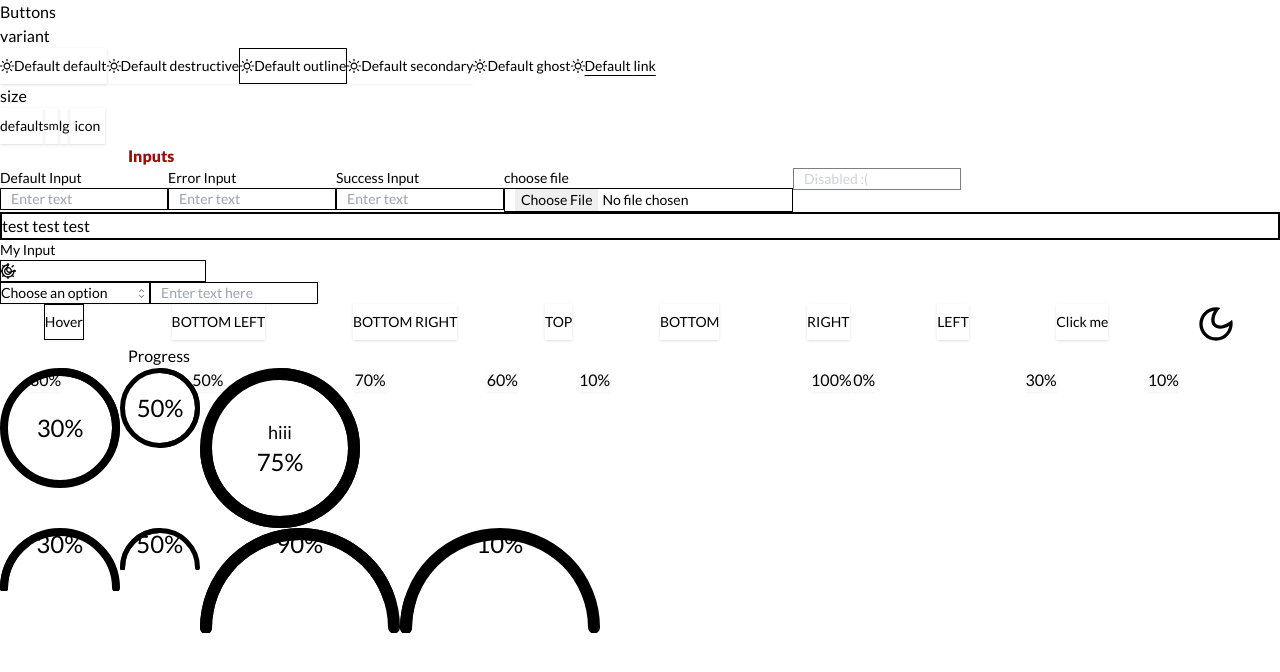
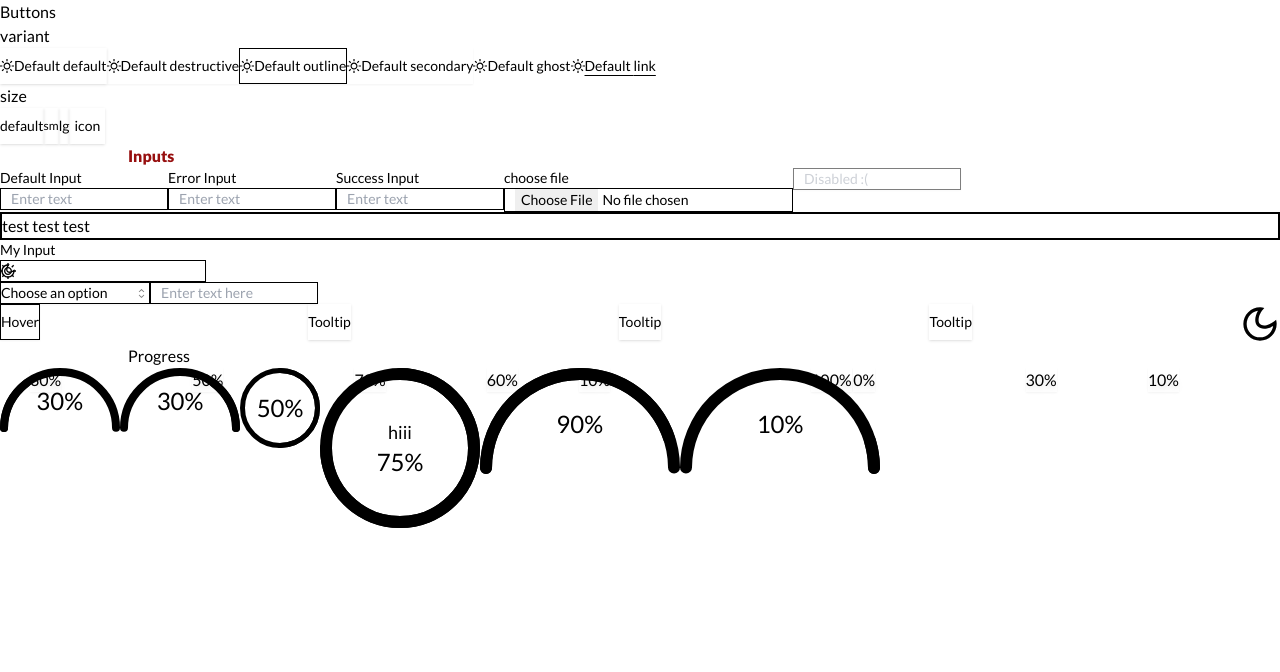
Before and after one commit to besmillahibrahimi/next-starter-app, a Next.js app: page /components in a window 1280 px wide. Shown: the top 672 px of the page. Built offline with nearby package versions, Linux system fonts and the light colour scheme.

Commit message:
feat () : merge circular and half circular file

```diff
--- a/src/app/(landing)/components/page.tsx
+++ b/src/app/(landing)/components/page.tsx
@@ -21,8 +21,7 @@ import {
 import TooltipWrapper from "@/components/molecules/TooltipWrapper";
 import { Progress } from "@/components/ui/progress";
 import { useEffect, useState } from "react";
-import CircularProgress from "@/components/molecules/progress/CircleProgress";
-import HalfCircularProgress from "@/components/molecules/progress/HalfCircularProgress";
+import CircularProgress from "@/components/molecules/progress/CircularProgress";
 
 const variants: Record<string, string[]> = {
   variant: ["default", "destructive", "outline", "secondary", "ghost", "link"],
@@ -137,7 +136,7 @@ export default function Components() {
         </div>
       </div>
 
-      <div className="flex justify-around">
+      <div className="flex justify-between py-8">
         <TooltipProvider>
           <Tooltip>
             <TooltipTrigger asChild>
@@ -150,28 +149,12 @@ export default function Components() {
           </Tooltip>
         </TooltipProvider>
 
-        <TooltipWrapper body="Bottom Left Tooltip :)">
-          <Button>BOTTOM LEFT</Button>
+        <TooltipWrapper body="Tooltip :)">
+          <Button>Tooltip</Button>
         </TooltipWrapper>
 
-        <TooltipWrapper body="Bottom Right Tooltip :)">
-          <Button>BOTTOM RIGHT</Button>
-        </TooltipWrapper>
-
-        <TooltipWrapper body="Top Tooltip :)">
-          <Button>TOP</Button>
-        </TooltipWrapper>
-
-        <TooltipWrapper body="Bottom  Tooltip :)">
-          <Button>BOTTOM</Button>
-        </TooltipWrapper>
-
-        <TooltipWrapper body="Right Tooltip :)">
-          <Button>RIGHT</Button>
-        </TooltipWrapper>
-
-        <TooltipWrapper body="Left Tooltip :)">
-          <Button>LEFT</Button>
+        <TooltipWrapper body="Tooltip :)">
+          <Button>Tooltip</Button>
         </TooltipWrapper>
 
         <TooltipWrapper
@@ -181,7 +164,7 @@ export default function Components() {
                 qfiuhewe fijregvjieroiergdehwiuqe qeihfqiefiq qfiuhewe
                 fijregvjieroierg`}
         >
-          <Button>Click me</Button>
+          <Button>Tooltip</Button>
         </TooltipWrapper>
 
         <TooltipWrapper
@@ -211,17 +194,24 @@ export default function Components() {
         <Progress value={progress} />
         <Progress value={10}></Progress>
       </div>
-      <div className="flex space-x-8 px-8">
-        <CircularProgress value={progress} />
+      <div className="flex space-x-8 px-8 py-8">
+        <CircularProgress value={progress} shape="halfCircle" />
+        <CircularProgress value={progress} shape="halfCircle" direction="rtl" />
         <CircularProgress value={50} size={80} strokeWidth={5} />
         <CircularProgress value={75} size={160} strokeWidth={12} label="hiii" />
-      </div>
-
-      <div className="flex space-x-8 px-8">
-        <HalfCircularProgress value={progress} />
-        <HalfCircularProgress value={50} size={80} strokeWidth={5} />
-        <HalfCircularProgress value={90} size={200} strokeWidth={12} />
-        <HalfCircularProgress value={10} size={200} strokeWidth={12} />
+        <CircularProgress
+          value={90}
+          size={200}
+          strokeWidth={12}
+          shape="halfCircle"
+        />
+        <CircularProgress
+          value={10}
+          size={200}
+          strokeWidth={12}
+          shape="halfCircle"
+          direction="rtl"
+        />
       </div>
     </div>
   );
--- a/src/components/molecules/progress/CircleProgress.tsx
+++ b/src/components/molecules/progress/CircularProgress.tsx
@@ -7,6 +7,8 @@ interface CircularProgressProps extends React.HTMLAttributes<HTMLDivElement> {
   size?: number;
   strokeWidth?: number;
   label?: string;
+  shape?: "circle" | "halfCircle";
+  direction?: "ltr" | "rtl";
 }
 
 export default function CircularProgress({
@@ -16,40 +18,63 @@ export default function CircularProgress({
   strokeWidth = 8,
   className,
   label,
+  shape = "circle",
+  direction = "ltr",
   ...props
 }: CircularProgressProps) {
   const percentage = (value / max) * 100;
   const radius = (size - strokeWidth) / 2;
-  const circumference = radius * 2 * Math.PI;
-  const offset = (1 - percentage / 100) * circumference;
+  const circumference = (shape === "circle" ? 2 : 1) * radius * Math.PI;
+  const offset =
+    ((shape === "circle" ? 1 : 2) - percentage / 100) * circumference;
 
   return (
     <div
       className={cn(
-        "relative inline-flex items-center justify-center",
+        "relative inline-flex flex-col items-center justify-center",
         className
       )}
-      style={{ width: size, height: size }}
+      style={{
+        width: size,
+        height: size / (shape === "circle" ? 1 : 1.8),
+        transform:
+          shape === "halfCircle" && direction === "ltr"
+            ? "rotateY(180deg)"
+            : "",
+      }}
       role="progressbar"
       aria-valuenow={value}
       aria-valuemin={0}
       aria-valuemax={max}
       {...props}
     >
-      <svg width={size} height={size} className="rotate-[-90deg]">
+      <svg
+        width={size}
+        height={size}
+        className={`${
+          shape === "circle" ? "rotate-[-90deg]" : "rotate-[0deg]"
+        }`}
+      >
         <circle
           style={{ color: "hsl(var(--bg-quaternary))" }}
           strokeWidth={strokeWidth}
           stroke="currentColor"
           fill="transparent"
           r={radius}
+          strokeDasharray={
+            shape === "halfCircle" ? `${circumference} ${circumference}` : ""
+          }
+          strokeDashoffset={shape === "halfCircle" ? circumference : ""}
           cx={size / 2}
           cy={size / 2}
+          strokeLinecap="round"
         />
         <circle
           style={{ color: "hsl(var(--bg-brand-solid))" }}
           strokeWidth={strokeWidth}
-          strokeDasharray={circumference}
+          strokeDasharray={
+            shape === "halfCircle" ? `${offset} ${offset}` : circumference
+          }
           strokeDashoffset={offset}
           strokeLinecap="round"
           stroke="currentColor"
@@ -59,7 +84,17 @@ export default function CircularProgress({
           cy={size / 2}
         />
       </svg>
-      <div className="absolute flex flex-col text-center">
+      <div
+        className={`absolute flex flex-col text-center ${
+          shape === "halfCircle" ? "bottom-0" : ""
+        }`}
+        style={{
+          transform:
+            shape === "halfCircle" && direction === "ltr"
+              ? "rotateY(-180deg)"
+              : "",
+        }}
+      >
         <span className="text-lg">{label}</span>
         <span className="text-2xl font-bold">{Math.round(percentage)}%</span>
       </div>
--- a/src/components/molecules/progress/HalfCircularProgress.tsx
+++ /dev/null
@@ -1,71 +0,0 @@
-import * as React from "react";
-import { cn } from "@/lib/utils";
-
-interface HalfCircularProgressProps
-  extends React.HTMLAttributes<HTMLDivElement> {
-  value: number;
-  max?: number;
-  size?: number;
-  strokeWidth?: number;
-}
-
-export default function HalfCircularProgress({
-  value,
-  max = 100,
-  size = 120,
-  strokeWidth = 8,
-  className,
-  ...props
-}: HalfCircularProgressProps) {
-  const percentage = (value / max) * 100;
-  const radius = (size - strokeWidth) / 2;
-  const circumference = radius * Math.PI;
-  const offset = (2 - percentage / 100) * circumference;
-
-  return (
-    <div
-      className={cn("relative inline-flex  flex-col items-center ", className)}
-      style={{ width: size, height: size / 1.9, transform: "rotateY(180deg)" }}
-      role="progressbar"
-      aria-valuenow={value}
-      aria-valuemin={0}
-      aria-valuemax={max}
-      {...props}
-    >
-      {/* size  1.8 */}
-      <svg width={size} height={size} className="rotate-[0deg]">
-        <circle
-          style={{ color: "hsl(var(--bg-quaternary))" }}
-          strokeWidth={strokeWidth}
-          stroke="currentColor"
-          fill="transparent"
-          r={radius}
-          cx={size / 2}
-          cy={size / 2}
-          strokeDasharray={`${circumference} ${circumference}`}
-          strokeDashoffset={circumference}
-          strokeLinecap="round"
-        />
-        <circle
-          className="rotate-[0deg]"
-          style={{ color: "hsl(var(--bg-brand-solid))" }}
-          strokeWidth={strokeWidth}
-          strokeDasharray={`${offset} ${offset}`}
-          strokeDashoffset={offset}
-          strokeLinecap="round"
-          stroke="currentColor"
-          fill="transparent"
-          r={radius}
-          cx={size / 2}
-          cy={size / 2}
-        />
-      </svg>
-      <div
-        className="absolute bottom-0 text-center"
-        style={{ transform: "rotateY(-180deg)" }}
-      >
-        <span className="text-2xl font-bold">{Math.round(percentage)}%</span>
-      </div>
-    </div>
-  );
-}
```
